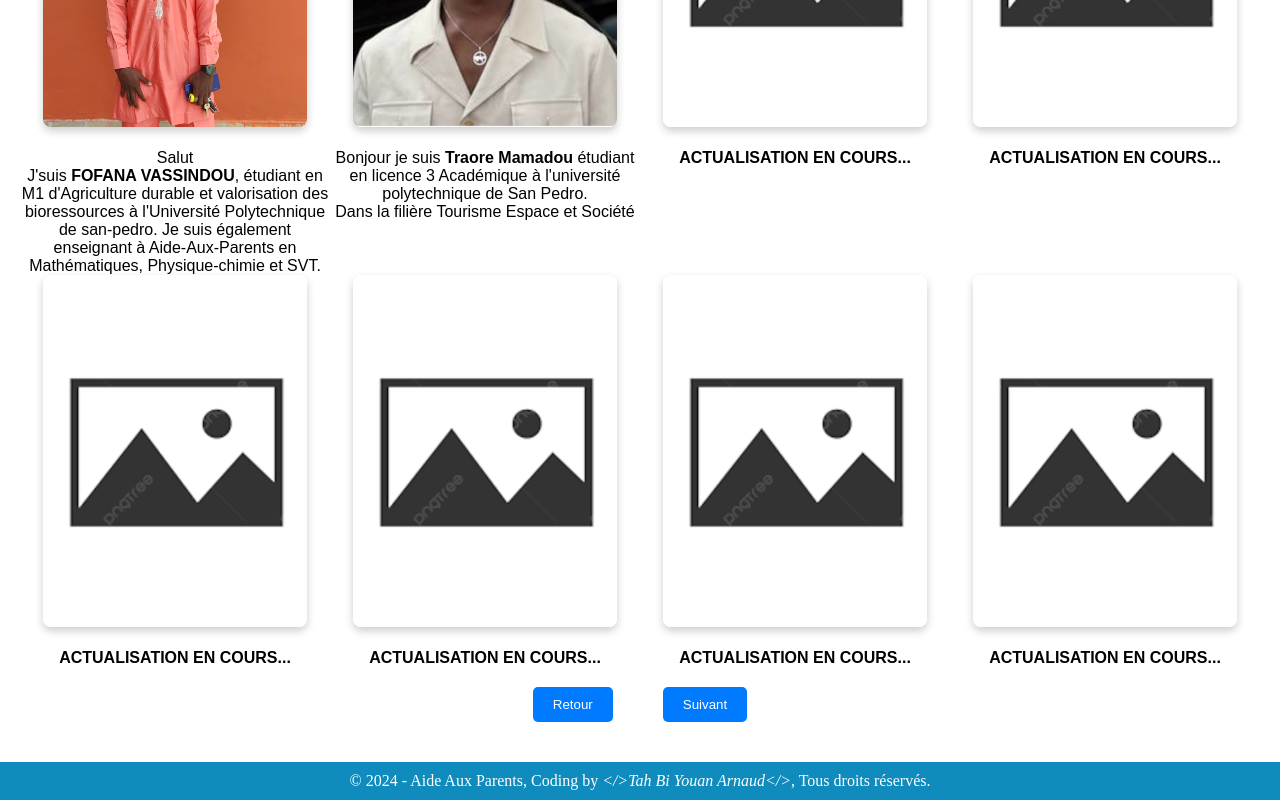
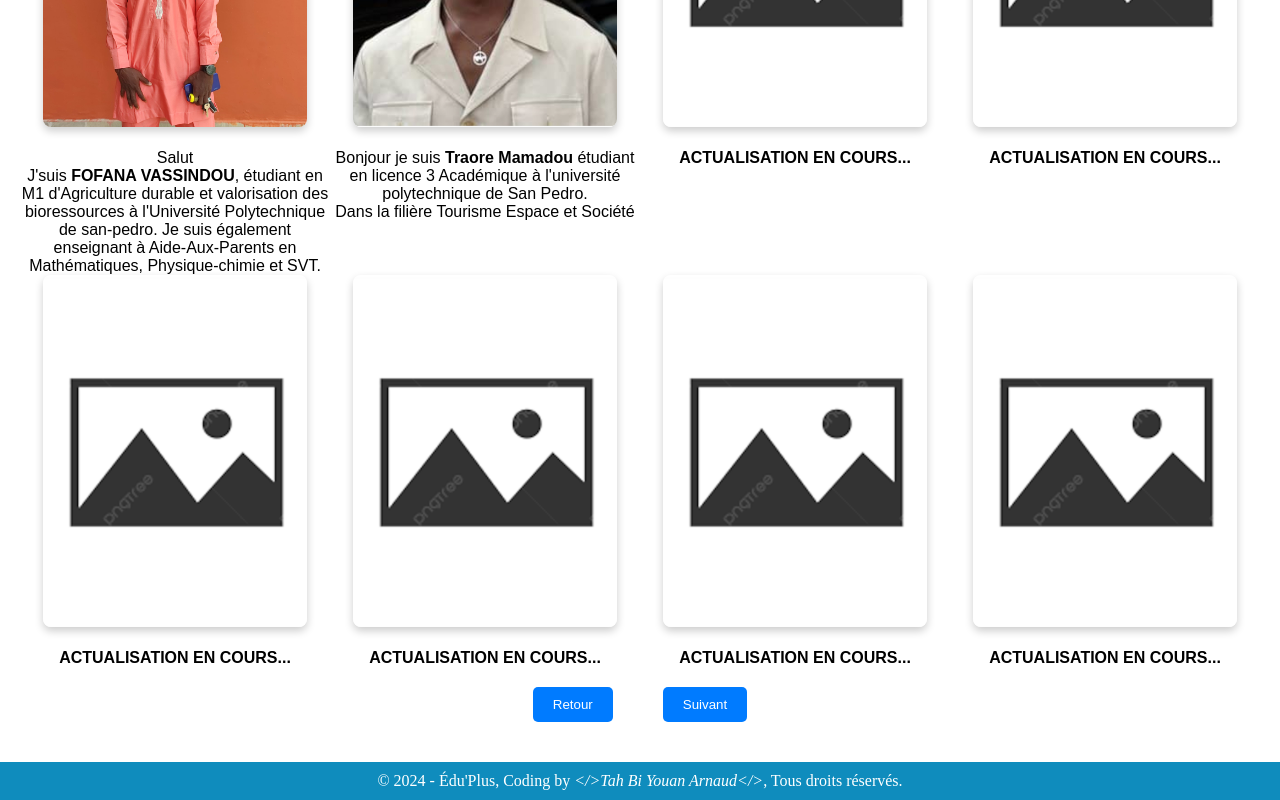
Before and after one commit to eduplus-ci/san-pedro, a plain HTML site: page enseignantgallery.html in a window 1280 px wide. Shown: the part 339-1139 px from the top of the page. Drawn offline with Linux system fonts and the light colour scheme; no server answers.

Commit message:
Update enseignantgallery.html

```diff
--- a/enseignantgallery.html
+++ b/enseignantgallery.html
@@ -225,7 +225,7 @@
 
 
     <footer style="font-size: 10px;">
-        <p> &copy; 2024 - Aide Aux Parents, Coding by <a href="https://wa.me/+2250574119560"   style=" color: white;text-decoration: none; font-style: italic;">&lt;/&gt;Tah Bi Youan Arnaud&lt;/&gt;</a>, Tous droits réservés.</p>
+        <p> &copy; 2024 - Édu'Plus, Coding by <a href="https://wa.me/+2250574119560"   style=" color: white;text-decoration: none; font-style: italic;">&lt;/&gt;Tah Bi Youan Arnaud&lt;/&gt;</a>, Tous droits réservés.</p>
     </footer>
 
     <script src="script.js"></script>
```
